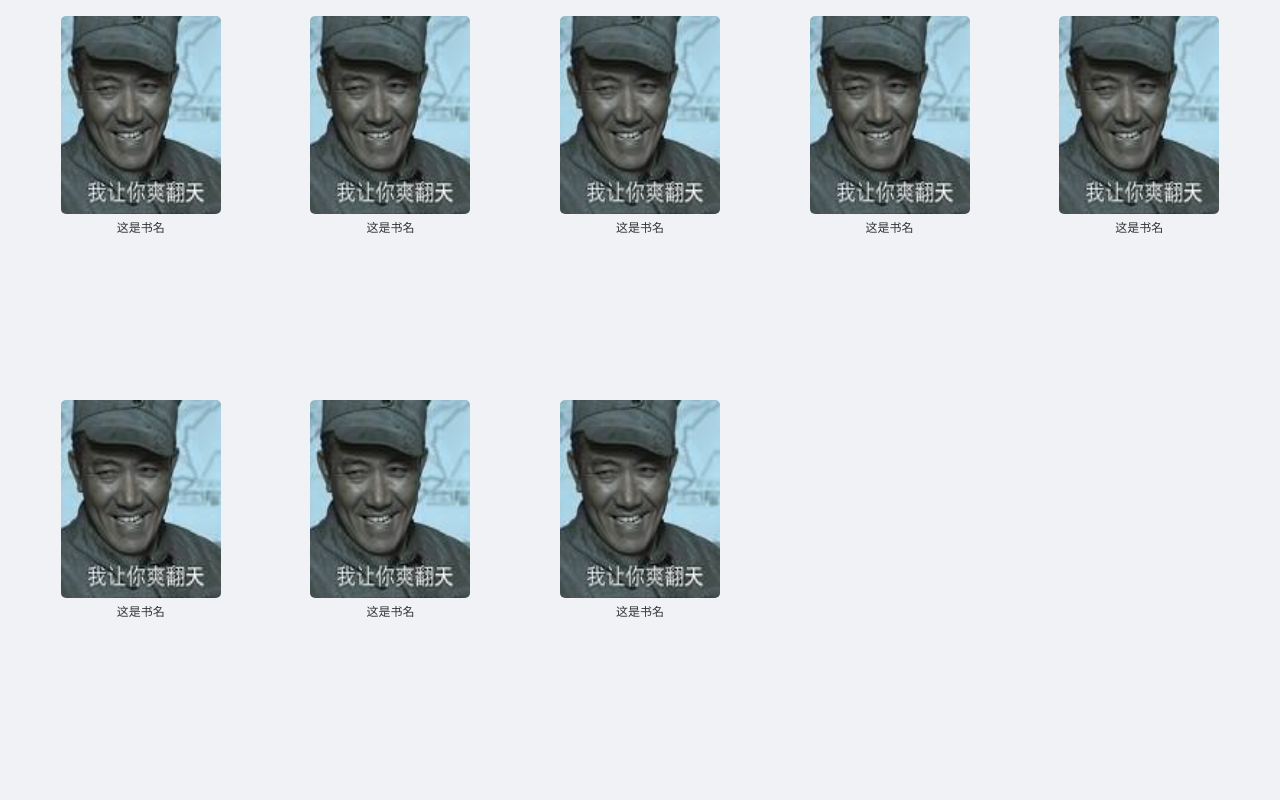
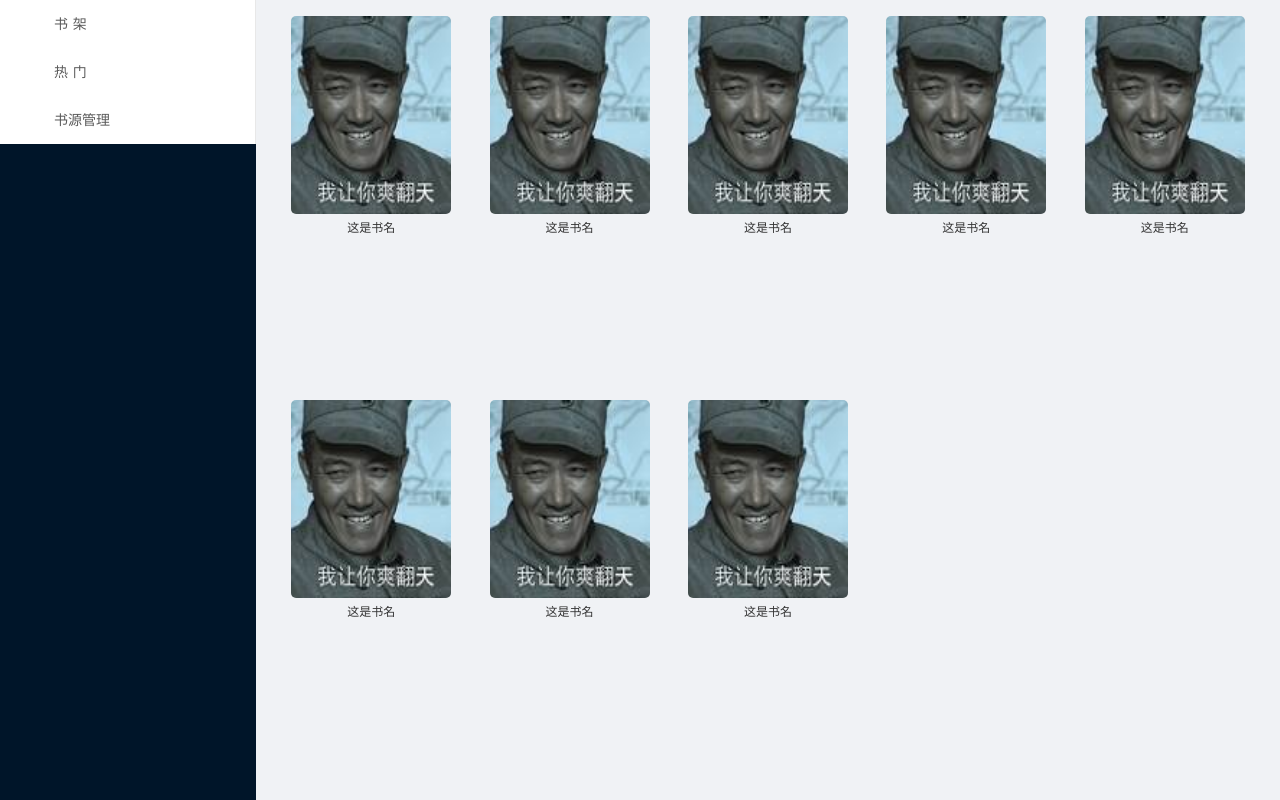
Before and after one commit to DrugsZ/LReader, a React app: page /#/books in a window 1280 px wide. Built offline with nearby package versions, Linux system fonts and the light colour scheme.

Commit message:
feat: add route jump

```diff
--- a/src/App.tsx
+++ b/src/App.tsx
@@ -1,8 +1,7 @@
 import * as React from "react";
 import { Layout, Spin } from "antd";
 import { Route, HashRouter as Router, RouteComponentProps } from "react-router-dom";
-import axios, { AxiosResponse } from "axios";
-import Sliders, { MenuItem } from "./Layout";
+import Sliders from "./Layout";
 import Books from "./books";
 import Popular from "./popular";
 import Register from "./register";
@@ -38,7 +37,7 @@ export default class App extends React.Component {
             height: "100%",
           }}
         >
-          {/* <Sliders width={80} menus={menus} /> */}
+          <Sliders menus={menus} />
           <Layout>
             <Route exact path="/books" component={Books} />
             <Route path="/popular" component={Popular} />
--- a/src/Layout/index.less
+++ b/src/Layout/index.less
@@ -1,16 +1,10 @@
 @import "../util.less";
 
-.menu-group {
-  .isflex();
+@height: 18px;
 
-  .menu-item {
-    .isflex();
-    padding: 16px;
-    color: #ffffff;
-    cursor: pointer;
-
+.menu-sider {
   .logo {
-      font-size: 42px;
+    font-size: @height;
   }
 
   .two-chinese-chars:first-letter {
@@ -18,7 +12,7 @@
   }
 
   .title {
-      margin-top: 16px;
+    display: inline-block;
+    line-height: @height;
   }
 }
-}
--- a/src/Layout/index.tsx
+++ b/src/Layout/index.tsx
@@ -1,39 +1,56 @@
 import * as React from "react";
-import { Layout } from "antd";
+import { Menu, Layout } from "antd";
+import { createFromIconfontCN } from "@ant-design/icons";
 import "./index.less";
 import { RouteComponentProps, withRouter } from "react-router-dom";
-import Menu, { MenuItem } from "./menu";
+import classNames from "classnames";
 
-const { Sider } = Layout;
-const { Group: MenuGroup } = Menu as any;
+const IconFont = createFromIconfontCN({
+  scriptUrl: "//at.alicdn.com/t/font_1318803_03j3hqvhz1wp.js",
+});
 
+const rxTwoCNChar = /^[\u4e00-\u9fa5]{2}$/;
+const isTwoCNChar = rxTwoCNChar.test.bind(rxTwoCNChar);
+interface MenuItem {
+  logo: string;
+  name: string;
+  path: string;
+}
 interface SliderProps {
   width?: number | string;
   menus: MenuItem[];
 }
-
+const { Sider } = Layout;
 const Sliders: React.FC<SliderProps & RouteComponentProps> = props => {
-  const { width, menus, history } = props;
+  const { width, menus } = props;
+  const { history } = props;
+  const toPath = React.useCallback(
+    ({ key }) => {
+      history.push(key);
+    },
+    [history],
+  );
   return (
-    <Sider
-      width={width}
-      style={{
-        backgroundColor: "#a0d911",
-      }}
-    >
-      <MenuGroup
-        onClick={(pathName: string) => {
-          history.push(pathName);
-        }}
-      >
-        {menus.map((menu: MenuItem, i: number) => {
-          const { logo, name, path } = menu;
-          return <Menu key={name} logo={logo} name={name} path={path} />;
-        })}
-      </MenuGroup>
+    <Sider width={width || 256} className="menu-sider">
+      <Menu>
+        {menus.map(item => (
+          <Menu.Item key={item.path} className="menu-item" onClick={toPath}>
+            <div>
+              <IconFont className="logo" type={item.logo} />
+              <span
+                className={classNames({
+                  "two-chinese-chars": !!isTwoCNChar(item.name),
+                  title: true,
+                })}
+              >
+                {item.name}
+              </span>
+            </div>
+          </Menu.Item>
+        ))}
+      </Menu>
     </Sider>
   );
 };
 
 export default withRouter(Sliders);
-export { MenuItem };
```
Also changed, not shown: package.json (+6 -6 lines), src/Layout/menu.tsx (deleted, +0 -48 lines), src/Layout/menuGroup.tsx (deleted, +0 -66 lines), .babelrc.js. Lines whose indentation alone changed are shown as unchanged.
